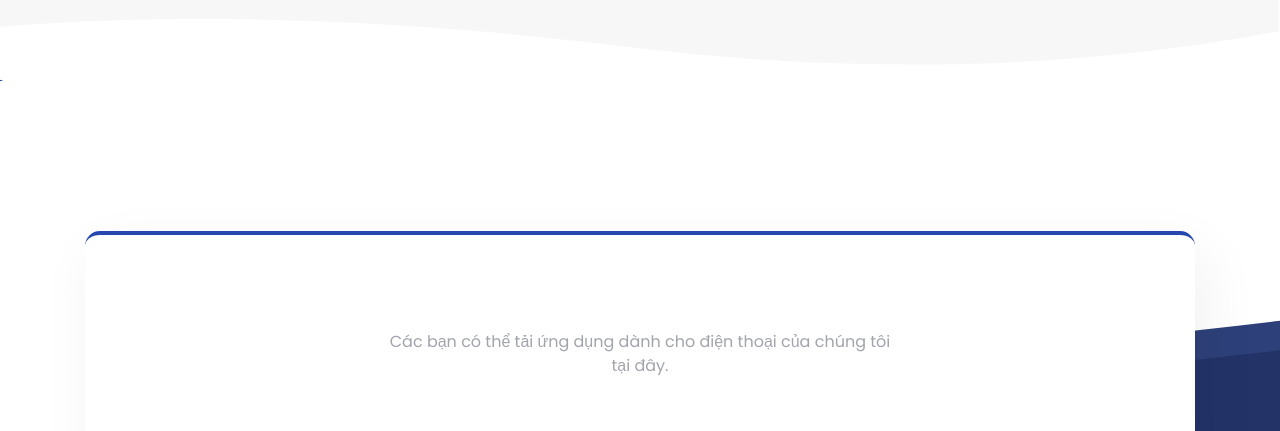
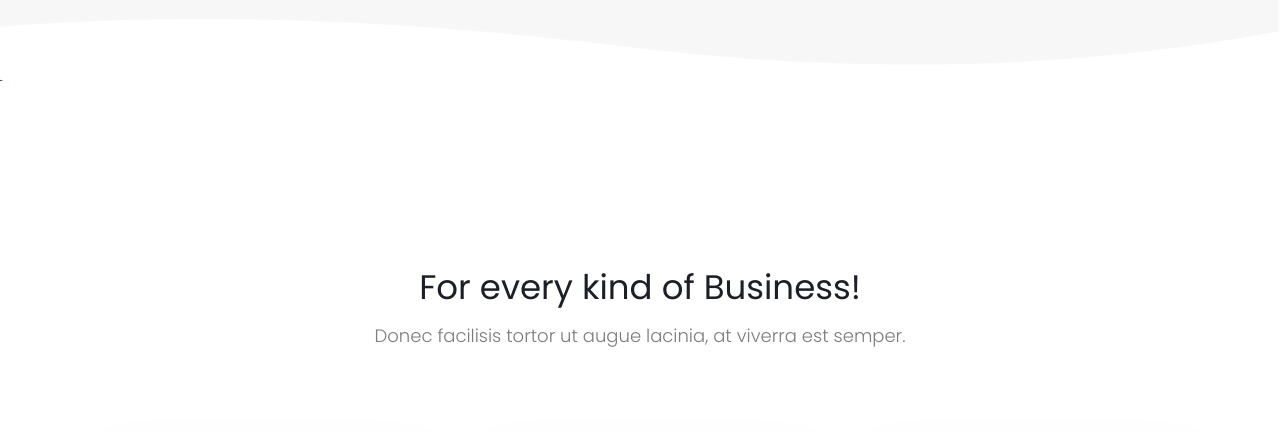
Before and after one commit to nguyenanhung/landing-page-sctv-sports, a plain HTML site: page index.html in a window 1280 px wide. Shown: the part 2670-3101 px from the top of the page. Drawn offline with Linux system fonts and the light colour scheme.

Commit message:
Update landing

```diff
--- a/index.html
+++ b/index.html
@@ -165,7 +165,7 @@
         </div>
     </div>
 </section>
-<!-- <section id="news" class="section news">
+<section id="news" class="section news">
     <div class="container"><h2 class="section_title">For every kind of Business!</h2>
         <p class="section_desription">Donec facilisis tortor ut augue lacinia, at viverra est semper.</p>
         <div class="row news_block">
@@ -185,7 +185,7 @@
         <div class="text-center clearfix section_button"><a href="#" class="btn btn-outline-primary btn-lg ">Learn
             more</a></div>
     </div>
-</section> -->
+</section>
 <footer class="main_footer">
     <div class="container">
         <div id="download" class="download"><h3>Mobile App!</h3>
```
